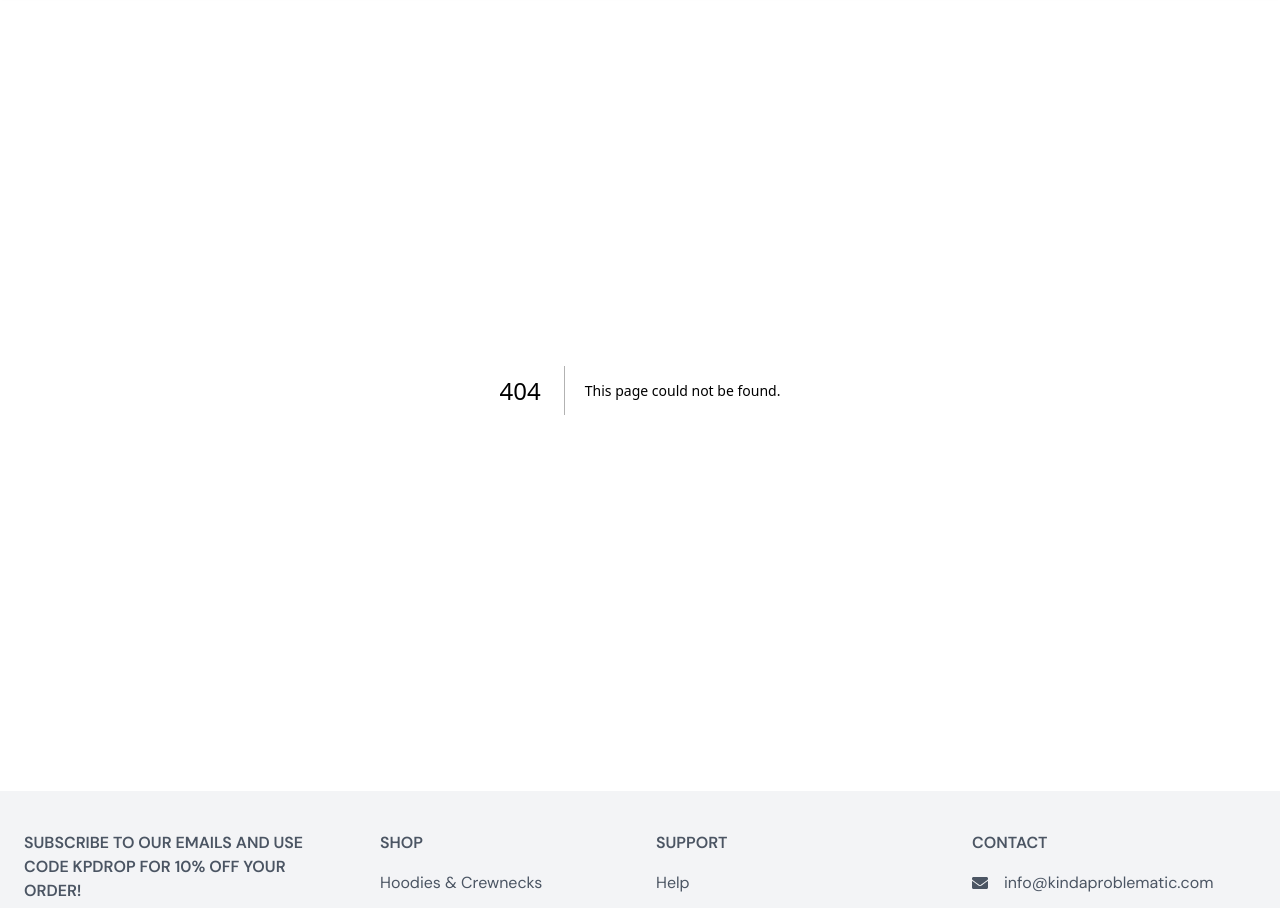
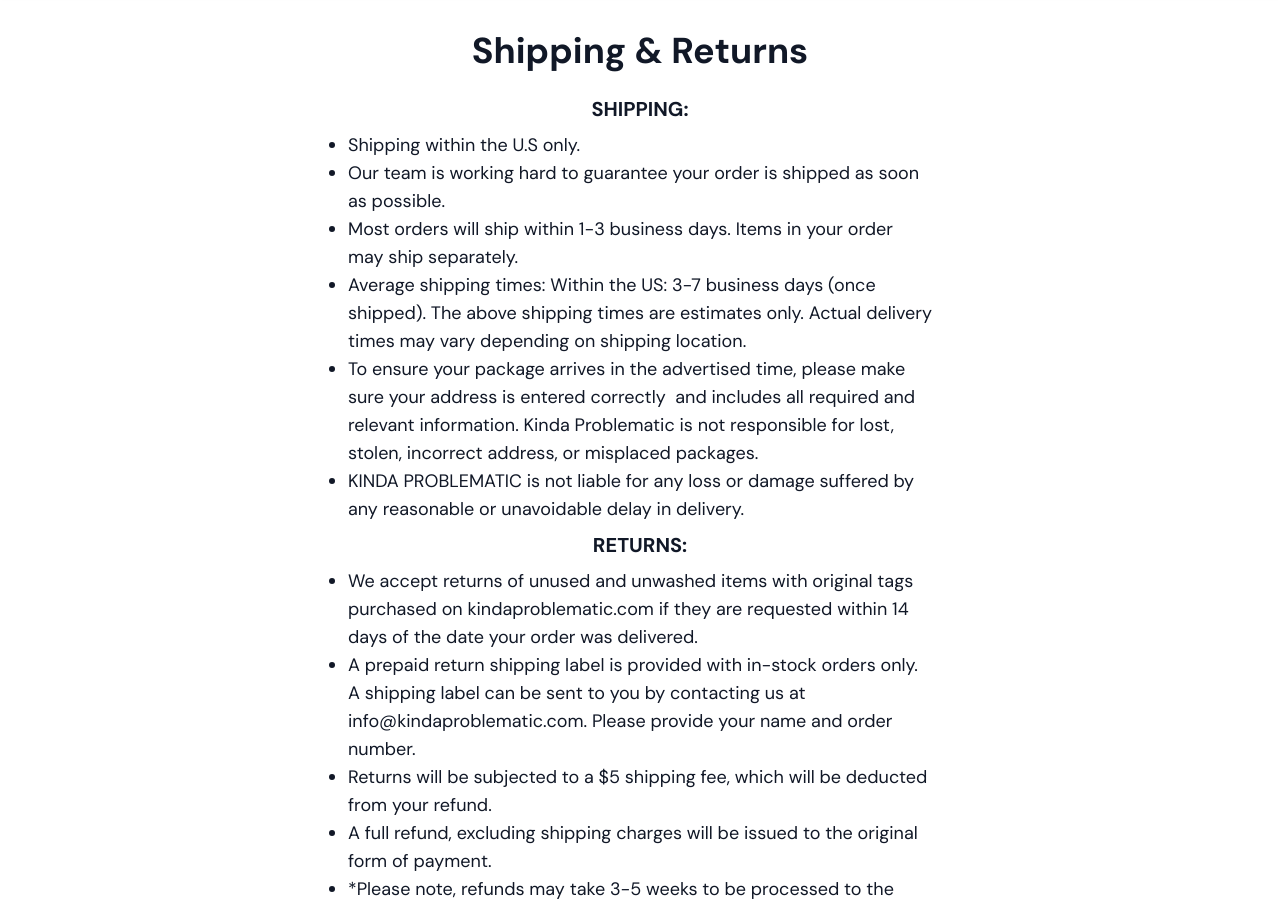
Before and after one commit to kinda-problematic/kp-next, a Next.js app: page /shipping-and-returns in a window 1280 px wide. Before the commit this address had no page. Shown: the part 80-988 px from the top of the page. Built offline with nearby package versions, Linux system fonts and the light colour scheme.

Commit message:
feat: shipping and faqs

```diff
--- /dev/null
+++ b/app/faqs/layout.tsx
@@ -0,0 +1,3 @@
+export default function Layout({ children }: { children: React.ReactNode }) {
+  return <div className="px-14 pt-10">{children}</div>;
+}
--- /dev/null
+++ b/app/faqs/page.tsx
@@ -0,0 +1,138 @@
+"use client";
+import {
+  Accordion,
+  AccordionContent,
+  AccordionItem,
+  AccordionTrigger,
+} from "@/components/ui/accordion";
+
+interface FaqI {
+  trigger: string;
+  content: string;
+  extraContent?: string[];
+}
+
+const FaqInfo: FaqI[] = [
+  {
+    trigger: "What Payment Methods Do You Accept?",
+    content:
+      "We accept all major debit and credit cards from customers in the US!",
+  },
+  {
+    trigger: "Do You Offer Free Shipping?",
+    content: "Yep! But currently we only ship within the US.",
+  },
+  {
+    trigger: "Do You Offer Expedited Shipping?",
+    content:
+      "At this time, we do not offer expedited shipping options. Although we would like to be able to offer it in the future!",
+  },
+  {
+    trigger: "Do You Ship Internationally?",
+    content:
+      "Currently we only ship in the U.S, but are hoping to expand internationally soon!",
+  },
+  {
+    trigger: "Do You Ship To PO Boxes?",
+    content:
+      "We are unable to ship to PO Boxes. We ask that you please use an alternate address at checkout.",
+  },
+  {
+    trigger: "How Long Will It Take To Receive My Order?",
+    content: "Most orders will ship within 1-3 business days.",
+    extraContent: [
+      "Our team is working hard to guarantee your order is shipped as soon as possible. Items in your order may ship separately.",
+      "Average shipping times: Within the US: 3-7 business days (once shipped).",
+      "The above shipping times are estimates only. Actual delivery times may vary depending on shipping location. KINDA PROBLEMATIC is not liable for any loss or damage suffered by any reasonable or unavoidable delay in delivery.",
+    ],
+  },
+  {
+    trigger: "How Do I Track My Order?",
+    content:
+      "Once your order has shipped, you will receive a shipping confirmation via email.",
+    extraContent: [
+      "If you are unable to locate this email, or believe you have yet to recieve your tracking details, please email us at info@kindproblematic.com",
+    ],
+  },
+  {
+    trigger: "What Is Your Return Policy?",
+    content:
+      "We accept returns of unused and unwashed items purchased on kindaproblematic.com if they are requested within 14 days of the date your order was delivered.",
+    extraContent: [
+      "Returns will be subjected to a $5 shipping fee, which will be deducted from your refund.",
+      "If you have a question that is not addressed, please feel free to contact us at info@kindaproblematic.com.",
+    ],
+  },
+  {
+    trigger: "How Can I Recieve A Prepaid Return Shipping Label?",
+    content:
+      "1. A prepaid return shipping label is provided with in-stock orders only. A replacement shipping label can be sent to you by contacting us at info@kindaproblematic.com. Please provide your name and order number.",
+    extraContent: [
+      "2. Refunds are processed based on applicable product and tax charges. Original shipping charges are not refunded. Refunds are issued to the original form of payment.",
+    ],
+  },
+  {
+    trigger: "How Do I Return My Purchase?",
+    content:
+      "1. Pack and seal the product securely in your original bag or any clean cardboard shipping box. Please make sure the weight is comparable with original packing, otherwise the shipping label will not cover the cost for shipping.",
+    extraContent: [
+      "2. Attach the prepaid return label to the outside of the return package (make sure to cover or remove any old shipping labels).",
+      "3. Take a picture of the label for your records, or write down the return tracking number from the label.",
+      "4. Take the package to the shipping carrier (UPS, USPS, etc).",
+    ],
+  },
+  {
+    trigger: "How Long Does A Return Take To Process?",
+    content:
+      "A full refund, excluding shipping charges, will be issued on unworn merchandise sent back within 14 days of being delivered.",
+    extraContent: [
+      "A refund will be issued to the original form of payment.",
+      "*Please note, refunds may take 3-5 weeks to be processed to the original form of payment. We appreciate your patience and understanding.",
+    ],
+  },
+  {
+    trigger: "Can I Cancel Or Modify My Order?",
+    content:
+      "We begin processing your order immediately upon receipt. For this reason, we will not be able to cancel or modify your order once it has been placed. If you decide you do not want the item(s) you have ordered, please follow the return instructions above.",
+  },
+  {
+    trigger: "What Happens If My Package Gets Lost?",
+    content: "Please email us at support@kindaproblematic.com.",
+    extraContent: [
+      "If your package is lost in transit, we will do everything we possibly can to assist you. However, we are not responsible for packages if there is proof of delivery.",
+    ],
+  },
+  {
+    trigger: "What Should I Do If My Item Is Damaged Or Defective?",
+    content:
+      "Please email us at info@kindaproblematic.com with your order number and a short description of the issue. Please also include photos so we may better assist you.",
+  },
+  {
+    trigger: "How Do I Unsubscribe From Your Email List?",
+    content:
+      "Click the “unsubscribe” link at the bottom of any of our emails. If you need any further assistance, please email us at info@kindaproblematic.com to unsubscribe.",
+  },
+];
+
+export default function Page() {
+  return (
+    <div className="md:px-40 m-10">
+      <h2 className={"text-center text-5xl mb-8"}>FAQs</h2>
+      <Accordion type="single" collapsible className="w-full mb-10">
+        {FaqInfo.map((item: FaqI, i: any) => (
+          <AccordionItem value={item.trigger} key={i}>
+            <AccordionTrigger>{item.trigger}</AccordionTrigger>
+            <AccordionContent>
+              <p>{item.content}</p>
+              {item.extraContent
+                ? item.extraContent.map((content: string, i: any) => (
+                    <p>{content}</p>
+                  ))
+                : null}
+            </AccordionContent>
+          </AccordionItem>
+        ))}
+      </Accordion>
+    </div>
+  );
+}
--- /dev/null
+++ b/app/shipping-and-returns/layout.tsx
@@ -0,0 +1,3 @@
+export default function Layout({ children }: { children: React.ReactNode }) {
+  return <div className="px-14 pt-10">{children}</div>;
+}
--- /dev/null
+++ b/app/shipping-and-returns/page.tsx
@@ -0,0 +1,88 @@
+"use client";
+import { Separator } from "@/components/ui/separator";
+import Link from "next/link";
+
+export default function Page() {
+  return (
+    <div className="">
+      <div className="">
+        <h2 className=" text-4xl font-bold text-center text-gray-900">
+          Shipping & Returns
+        </h2>
+      </div>
+      <div className="my-4 text-lg font-normal text-center text-gray-900 flex flex-col justify-center">
+        <div className="flex flex-col items-center">
+          <h1 className="text-xl font-bold text-left text-gray-900 my-2">
+            SHIPPING:
+          </h1>
+          <ul className="list-disc text-left md:w-2/4">
+            <li>Shipping within the U.S only.</li>
+            <li>
+              Our team is working hard to guarantee your order is shipped as
+              soon as possible.
+            </li>
+            <li>
+              Most orders will ship within 1-3 business days. Items in your
+              order may ship separately.
+            </li>
+            <li>
+              Average shipping times: Within the US: 3-7 business days (once
+              shipped). The above shipping times are estimates only. Actual
+              delivery times may vary depending on shipping location.
+            </li>
+            <li>
+              To ensure your package arrives in the advertised time, please make
+              sure your address is entered correctly  and includes all required
+              and relevant information. Kinda Problematic is not responsible for
+              lost, stolen, incorrect address, or misplaced packages.
+            </li>
+            <li>
+              KINDA PROBLEMATIC is not liable for any loss or damage suffered by
+              any reasonable or unavoidable delay in delivery.
+            </li>
+          </ul>
+        </div>
+        <div className="flex flex-col items-center">
+          <h1 className="text-xl font-bold text-center text-gray-900 my-2">
+            RETURNS:
+          </h1>
+          <ul className="list-disc text-left md:w-2/4">
+            <li>
+              We accept returns of unused and unwashed items with original tags
+              purchased on kindaproblematic.com if they are requested within 14
+              days of the date your order was delivered.
+            </li>
+            <li>
+              A prepaid return shipping label is provided with in-stock orders
+              only. A shipping label can be sent to you by contacting us at
+              info@kindaproblematic.com. Please provide your name and order
+              number.
+            </li>
+            <li>
+              Returns will be subjected to a $5 shipping fee, which will be
+              deducted from your refund.
+            </li>
+            <li>
+              A full refund, excluding shipping charges will be issued to the
+              original form of payment.
+            </li>
+            <li>
+              *Please note, refunds may take 3-5 weeks to be processed to the
+              original form of payment. We appreciate your patience.
+            </li>
+          </ul>
+        </div>
+      </div>
+      <Separator />
+      <p className="flex flex-col justify-center text-center my-10">
+        For More Information:
+        <Link
+          href="/faq"
+          className="underline text-center text-blue-400 cursor-pointer ml-1"
+        >
+          FAQ
+        </Link>
+      </p>
+    </div>
+  );
+}
--- a/constants/top-nav-dropdown-items.ts
+++ b/constants/top-nav-dropdown-items.ts
@@ -58,11 +58,21 @@
   {
     title: "our story",
     href: "/our-story",
-    description: "learn more about Kinda Problematic and our journey.",
+    description: "Learn more about Kinda Problematic and our journey.",
   },
   {
     title: "contact us",
     href: "/contact-us",
-    description: "send us an email and let us know how you feel!",
+    description: "Send us an email and let us know how you feel!",
   },
+  {
+    title: "FAQs",
+    href: "/faqs",
+    description: "Got any questions? Check out our FAQs to get them answered!",
+  },
+  {
+    title: "shipping and returns",
+    href: "/shipping-and-returns",
+    description: "Find information about our shipping policies!"
+  }
 ];
```
